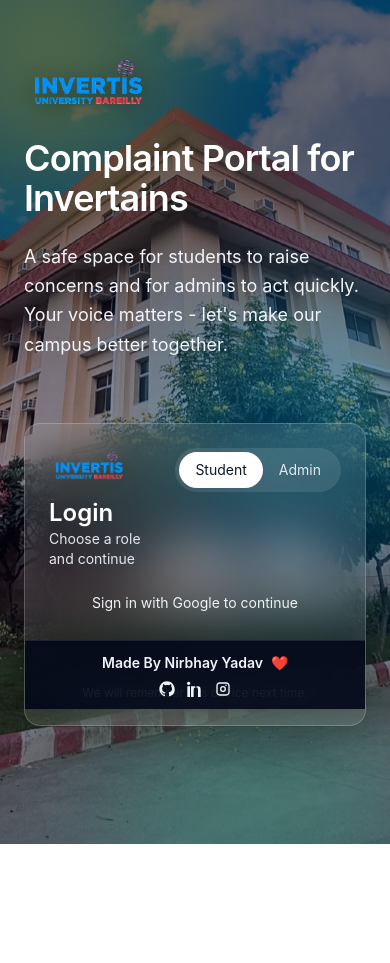
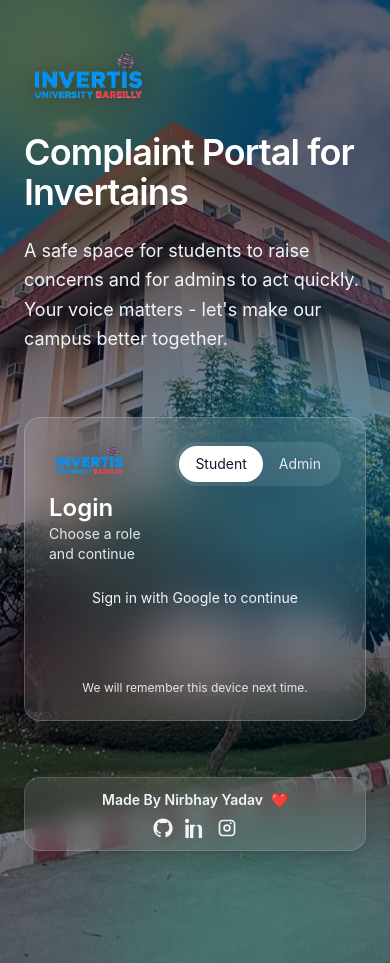
Before and after one commit to nirbhaycodess/Collage-Complaint-Box, a React (Vite) app in the folder frontend/: page / in a window 390 px wide. Before the commit the page ends 844 px from the top, so only its background shows below. Built offline with nearby package versions, Linux system fonts and the light colour scheme; no server answers.

Commit message:
Adjust login page credit bar styling

```diff
--- a/frontend/src/pages/LoginPage.jsx
+++ b/frontend/src/pages/LoginPage.jsx
@@ -431,8 +431,9 @@
                 </p>
               </form>
             )}
+          </div>
 
-            <div className="fixed bottom-4 left-0 right-0 z-30 flex justify-center border-t border-white/10 bg-slate-950/90 px-4 py-3 text-slate-100 shadow-[0_-8px_30px_rgba(0,0,0,0.35)] backdrop-blur-md md:hidden">
+          <div className="mt-4 flex justify-center rounded-2xl border border-white/15 bg-white/10 px-4 py-3 text-slate-100 shadow-lg backdrop-blur-md md:hidden">
             <div className="flex flex-col items-center gap-2 text-center">
               <div className="text-sm font-semibold flex items-center gap-2">
                 <span>Made By Nirbhay Yadav</span>
@@ -440,21 +441,20 @@
               </div>
               <div className="flex items-center gap-3">
                 <a href="https://github.com/nirbhaycodess" data-social="github" aria-label="GitHub" target="_blank" rel="noopener noreferrer" className="text-slate-100 hover:text-amber-300 transition">
-                    <svg xmlns="http://www.w3.org/2000/svg" className="h-4 w-4" fill="currentColor" viewBox="0 0 24 24">
+                  <svg xmlns="http://www.w3.org/2000/svg" className="h-5 w-5" fill="currentColor" viewBox="0 0 24 24">
                     <path d="M12 .5C5.73.5.5 5.73.5 12c0 5.08 3.29 9.39 7.86 10.91.58.11.79-.25.79-.56 0-.28-.01-1.03-.02-2.02-3.2.7-3.88-1.55-3.88-1.55-.53-1.36-1.3-1.72-1.3-1.72-1.06-.73.08-.72.08-.72 1.17.08 1.79 1.2 1.79 1.2 1.04 1.78 2.73 1.27 3.4.97.11-.76.41-1.27.74-1.56-2.56-.29-5.26-1.28-5.26-5.7 0-1.26.45-2.29 1.2-3.1-.12-.29-.52-1.47.11-3.07 0 0 .98-.31 3.2 1.19a11.1 11.1 0 012.92-.39c.99 0 1.99.13 2.92.39 2.22-1.5 3.2-1.19 3.2-1.19.63 1.6.23 2.78.11 3.07.75.81 1.2 1.84 1.2 3.1 0 4.44-2.71 5.4-5.29 5.69.42.36.79 1.09.79 2.2 0 1.59-.02 2.87-.02 3.26 0 .31.21.68.8.56A10.52 10.52 0 0023.5 12C23.5 5.73 18.27.5 12 .5z" />
                   </svg>
                 </a>
                 <a href="https://www.linkedin.com/in/nirbhay-yadav-202535ys/" data-social="linkedin" aria-label="LinkedIn" target="_blank" rel="noopener noreferrer" className="text-slate-100 hover:text-amber-300 transition">
-                    <svg xmlns="http://www.w3.org/2000/svg" className="h-4 w-4" fill="currentColor" viewBox="0 0 24 24">
+                  <svg xmlns="http://www.w3.org/2000/svg" className="h-5 w-5" fill="currentColor" viewBox="0 0 24 24">
                     <path d="M4.98 3.5C4.98 4.88 3.88 6 2.5 6S0 4.88 0 3.5 1.12 1 2.5 1 4.98 2.12 4.98 3.5zM.5 8h4V24h-4V8zM8.5 8h3.8v2.2h.1c.5-1 1.7-2.2 3.6-2.2 3.8 0 4.5 2.5 4.5 5.7V24h-4V14.3c0-2.2-.04-5-3-5-3 0-3.5 2.3-3.5 4.8V24h-4V8z" />
                   </svg>
                 </a>
                 <a href="https://www.instagram.com/nirbhay.yadav_/" data-social="instagram" aria-label="Instagram" target="_blank" rel="noopener noreferrer" className="text-slate-100 hover:text-amber-300 transition">
-                    <svg xmlns="http://www.w3.org/2000/svg" className="h-4 w-4" fill="currentColor" viewBox="0 0 24 24">
+                  <svg xmlns="http://www.w3.org/2000/svg" className="h-5 w-5" fill="currentColor" viewBox="0 0 24 24">
                     <path d="M7 2C4.24 2 2 4.24 2 7v10c0 2.76 2.24 5 5 5h10c2.76 0 5-2.24 5-5V7c0-2.76-2.24-5-5-5H7zm10 2c1.66 0 3 1.34 3 3v10c0 1.66-1.34 3-3 3H7c-1.66 0-3-1.34-3-3V7c0-1.66 1.34-3 3-3h10zM12 7.5A4.5 4.5 0 1012 16.5 4.5 4.5 0 0012 7.5zm0 2a2.5 2.5 0 110 5 2.5 2.5 0 010-5zM17.7 6.3a1.2 1.2 0 11-2.4 0 1.2 1.2 0 012.4 0z" />
                   </svg>
                 </a>
-                </div>
               </div>
             </div>
           </div>
```
Lines whose indentation alone changed are shown as unchanged.
